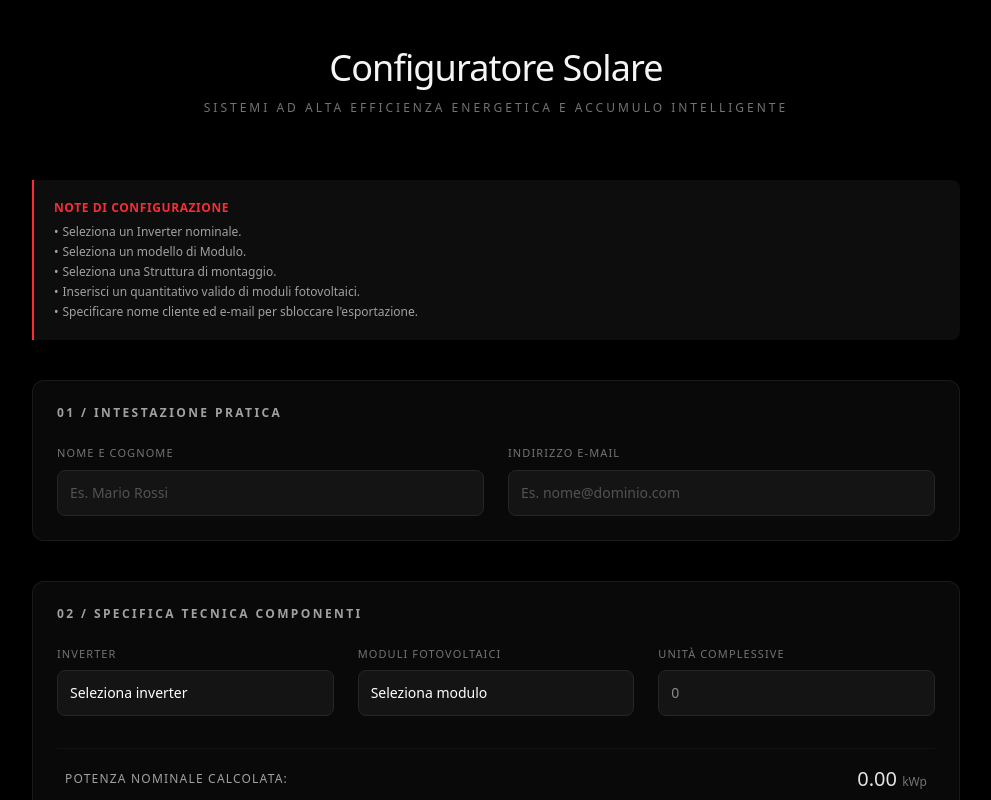
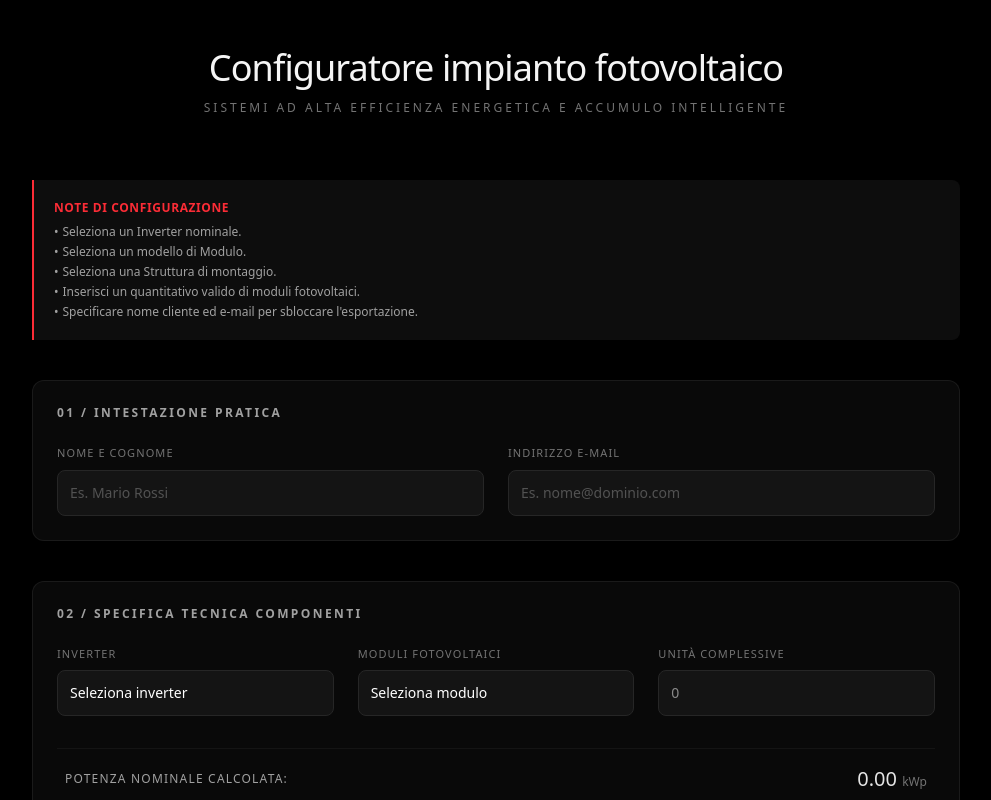
Before and after one commit to faccio-tutto/faccio-tutto, a Next.js app: page /preventivoFV in a window 1280 px wide. Shown: the top 800 px of the page, without its empty margins (144-1135 px from the left). Built offline with nearby package versions, Linux system fonts and the light colour scheme.

Commit message:
modifica titolo configuratore

```diff
--- a/app/preventivoFV/page.tsx
+++ b/app/preventivoFV/page.tsx
@@ -228,7 +228,7 @@ const PvEstimator: FC = () => {
       {/* HEADER STILE TESLA */}
       <div className="mb-16 text-center space-y-3">
         <h1 className="text-4xl font-light tracking-tight text-neutral-100">
-          Configuratore Solare
+          Configuratore impianto fotovoltaico
         </h1>
         <p className="text-xs uppercase tracking-[0.25em] text-neutral-500 font-medium">
           Sistemi ad alta efficienza energetica e accumulo intelligente
```
